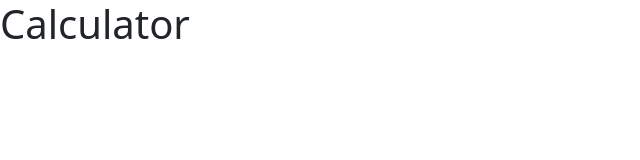
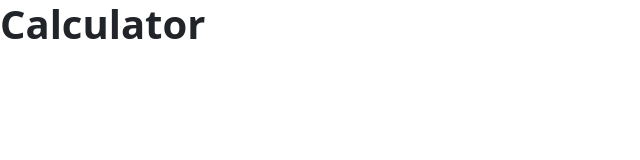
Before and after one commit to Aloeverras/Calculator_react_TypeScript, a React (Vite) app in the folder frontend/: page / in a window 1280 px wide. Shown: the top 160 px of the page, without its empty margins (0-640 px from the left). Built offline with nearby package versions, Linux system fonts and the light colour scheme.

Commit message:
modif front

```diff
--- a/frontend/src/components/Calculator.tsx
+++ b/frontend/src/components/Calculator.tsx
@@ -1,13 +1,19 @@
 import type { CalculatorType } from "../types/CalculatorType";
 import type { CalculatorProps } from "../props/CalculatorProps";
-import type { JSX } from "react";
+import type { JSX } from 'react'
 
 const Calculator : CalculatorType = (props : CalculatorProps) => {
 
     let content : JSX.Element | null;
+    let title : string = "";
 
     if (props.title) {
-        content = <h1>Calculator</h1>;
+        title = "Calculator";
+        if (title === "Calculator") {
+            content = <h1 className="fw-bold">{title}</h1>;
+        } else {
+            content = <h1>{title}</h1>;
+        }
     } else {
         content = null;
     };
```
